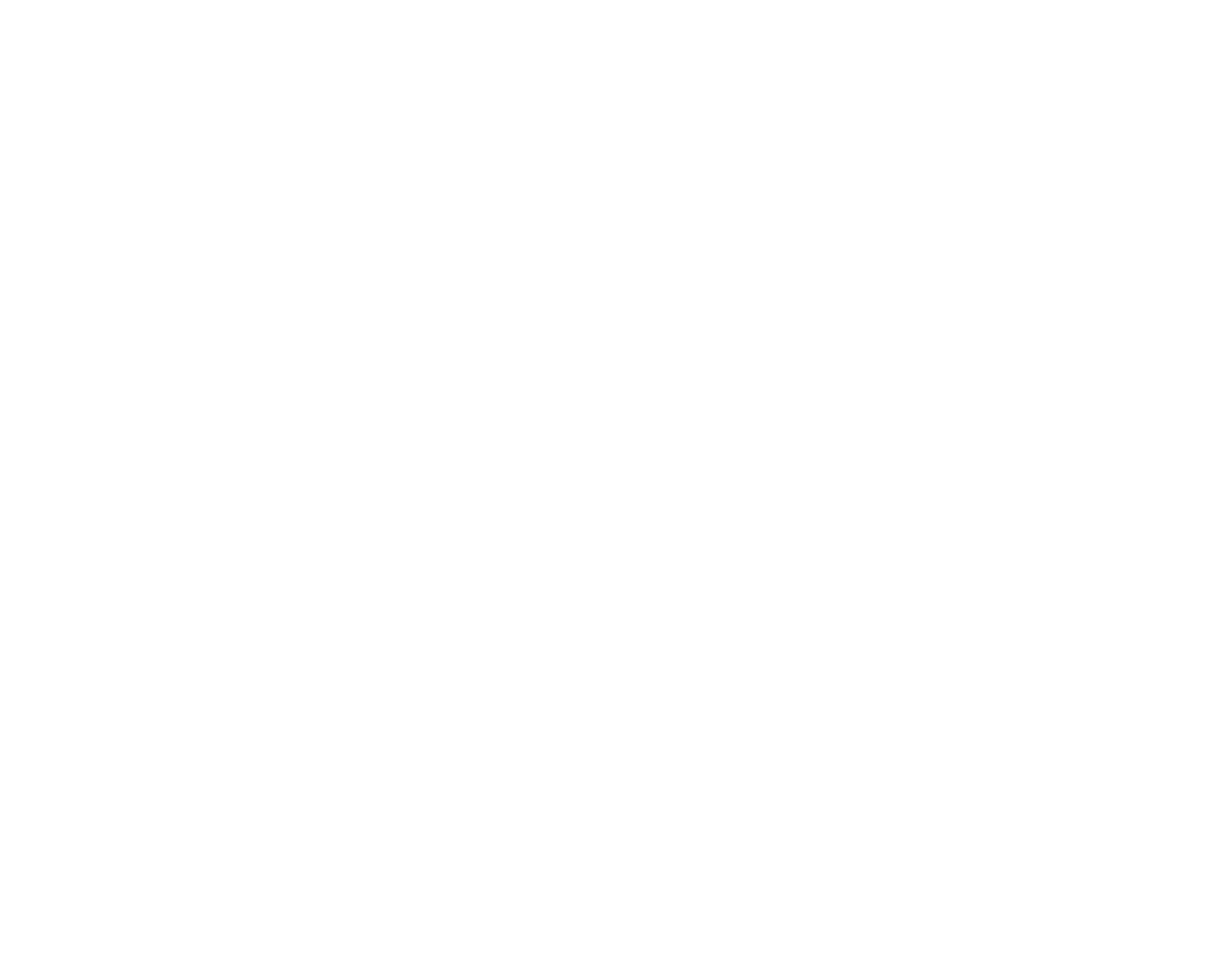
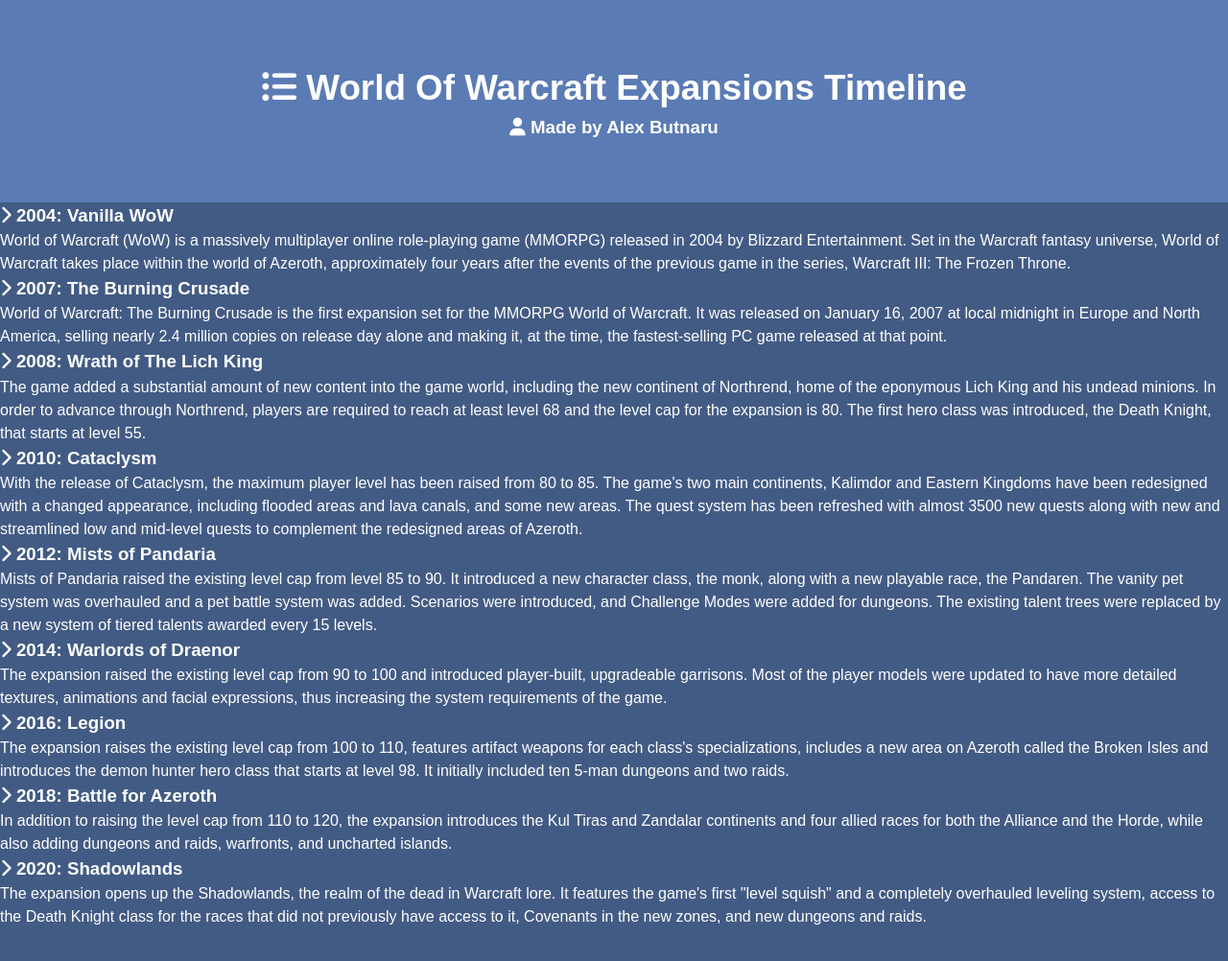
Before and after one commit to alexbtnr/03_Timeline_Project, a plain HTML site: page index.html in a window 1280 px wide. Shown: the whole page at 96% size. Before the commit the page ends 800 px from the top, so only its background shows below. Drawn offline with Linux system fonts and the light colour scheme.

Commit message:
Wrote the html for the project and the core CSS for basic styling

```diff
--- a/index.html
+++ b/index.html
@@ -11,5 +11,142 @@
     <link rel="stylesheet" href="style.css" />
     <title>WoW Expansions Timeline</title>
   </head>
-  <body></body>
+  <body>
+    <header id="main-header">
+      <div class="container">
+        <h1>
+          <i class="fas fa-list-ul"></i> World Of Warcraft Expansions Timeline
+        </h1>
+        <h3><i class="fas fa-user"></i> Made by Alex Butnaru</h3>
+      </div>
+    </header>
+
+    <section id="timeline">
+      <ul>
+        <li>
+          <div>
+            <h3><i class="fas fa-chevron-right"></i> 2004: Vanilla WoW</h3>
+            <p>
+              World of Warcraft (WoW) is a massively multiplayer online
+              role-playing game (MMORPG) released in 2004 by Blizzard
+              Entertainment. Set in the Warcraft fantasy universe, World of
+              Warcraft takes place within the world of Azeroth, approximately
+              four years after the events of the previous game in the series,
+              Warcraft III: The Frozen Throne.
+            </p>
+          </div>
+        </li>
+        <li>
+          <div>
+            <h3>
+              <i class="fas fa-chevron-right"></i> 2007: The Burning Crusade
+            </h3>
+            <p>
+              World of Warcraft: The Burning Crusade is the first expansion set
+              for the MMORPG World of Warcraft. It was released on January 16,
+              2007 at local midnight in Europe and North America, selling nearly
+              2.4 million copies on release day alone and making it, at the
+              time, the fastest-selling PC game released at that point.
+            </p>
+          </div>
+        </li>
+        <li>
+          <div>
+            <h3>
+              <i class="fas fa-chevron-right"></i> 2008: Wrath of The Lich King
+            </h3>
+            <p>
+              The game added a substantial amount of new content into the game
+              world, including the new continent of Northrend, home of the
+              eponymous Lich King and his undead minions. In order to advance
+              through Northrend, players are required to reach at least level 68
+              and the level cap for the expansion is 80. The first hero class
+              was introduced, the Death Knight, that starts at level 55.
+            </p>
+          </div>
+        </li>
+        <li>
+          <div>
+            <h3><i class="fas fa-chevron-right"></i> 2010: Cataclysm</h3>
+            <p>
+              With the release of Cataclysm, the maximum player level has been
+              raised from 80 to 85. The game's two main continents, Kalimdor and
+              Eastern Kingdoms have been redesigned with a changed appearance,
+              including flooded areas and lava canals, and some new areas. The
+              quest system has been refreshed with almost 3500 new quests along
+              with new and streamlined low and mid-level quests to complement
+              the redesigned areas of Azeroth.
+            </p>
+          </div>
+        </li>
+        <li>
+          <div>
+            <h3>
+              <i class="fas fa-chevron-right"></i> 2012: Mists of Pandaria
+            </h3>
+            <p>
+              Mists of Pandaria raised the existing level cap from level 85 to
+              90. It introduced a new character class, the monk, along with a
+              new playable race, the Pandaren. The vanity pet system was
+              overhauled and a pet battle system was added. Scenarios were
+              introduced, and Challenge Modes were added for dungeons. The
+              existing talent trees were replaced by a new system of tiered
+              talents awarded every 15 levels.
+            </p>
+          </div>
+        </li>
+        <li>
+          <div>
+            <h3>
+              <i class="fas fa-chevron-right"></i> 2014: Warlords of Draenor
+            </h3>
+            <p>
+              The expansion raised the existing level cap from 90 to 100 and
+              introduced player-built, upgradeable garrisons. Most of the player
+              models were updated to have more detailed textures, animations and
+              facial expressions, thus increasing the system requirements of the
+              game.
+            </p>
+          </div>
+        </li>
+        <li>
+          <div>
+            <h3><i class="fas fa-chevron-right"></i> 2016: Legion</h3>
+            <p>
+              The expansion raises the existing level cap from 100 to 110,
+              features artifact weapons for each class's specializations,
+              includes a new area on Azeroth called the Broken Isles and
+              introduces the demon hunter hero class that starts at level 98. It
+              initially included ten 5-man dungeons and two raids.
+            </p>
+          </div>
+        </li>
+        <li>
+          <div>
+            <h3>
+              <i class="fas fa-chevron-right"></i> 2018: Battle for Azeroth
+            </h3>
+            <p>
+              In addition to raising the level cap from 110 to 120, the
+              expansion introduces the Kul Tiras and Zandalar continents and
+              four allied races for both the Alliance and the Horde, while also
+              adding dungeons and raids, warfronts, and uncharted islands.
+            </p>
+          </div>
+        </li>
+        <li>
+          <div>
+            <h3><i class="fas fa-chevron-right"></i> 2020: Shadowlands</h3>
+            <p>
+              The expansion opens up the Shadowlands, the realm of the dead in
+              Warcraft lore. It features the game's first "level squish" and a
+              completely overhauled leveling system, access to the Death Knight
+              class for the races that did not previously have access to it,
+              Covenants in the new zones, and new dungeons and raids.
+            </p>
+          </div>
+        </li>
+      </ul>
+    </section>
+  </body>
 </html>
--- a/style.css
+++ b/style.css
@@ -0,0 +1,34 @@
+:root {
+  --primary-color: #425b84;
+  --secondary-color: #5b7bb4;
+  --max-width: 1100px;
+}
+
+* {
+  margin: 0;
+  padding: 0;
+  box-sizing: border-box;
+}
+
+body {
+  font: normal 1rem/1.5 "Arial", sans-serif;
+  background: var(--primary-color);
+  color: #fff;
+  overflow-x: hidden;
+  padding-bottom: 50px;
+}
+
+#main-header {
+  background: var(--secondary-color);
+  padding: 4rem 0;
+}
+
+.container {
+  max-width: var(--max-width);
+  margin: 0 auto;
+  text-align: center;
+}
+
+h1 {
+  font-size: 2.3rem;
+}
```
